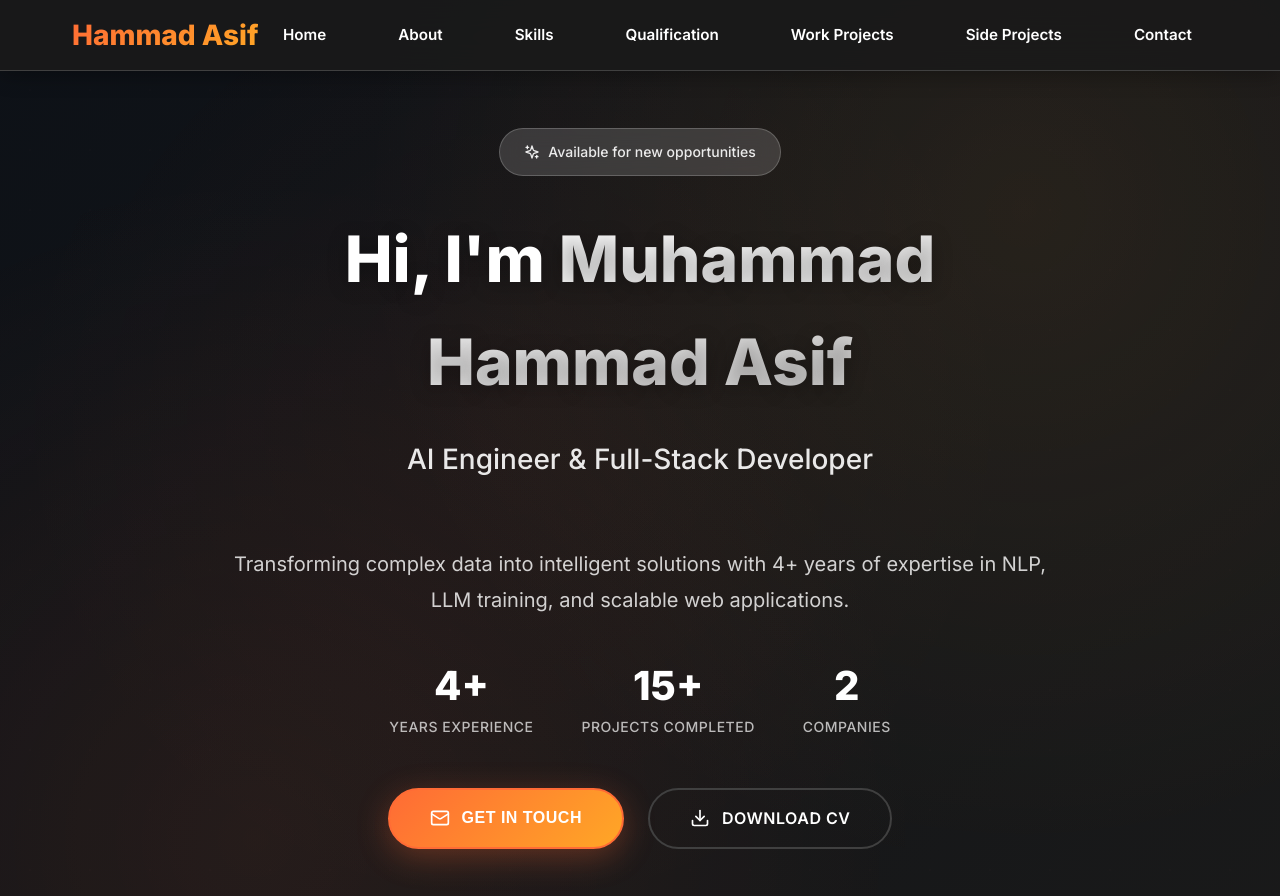
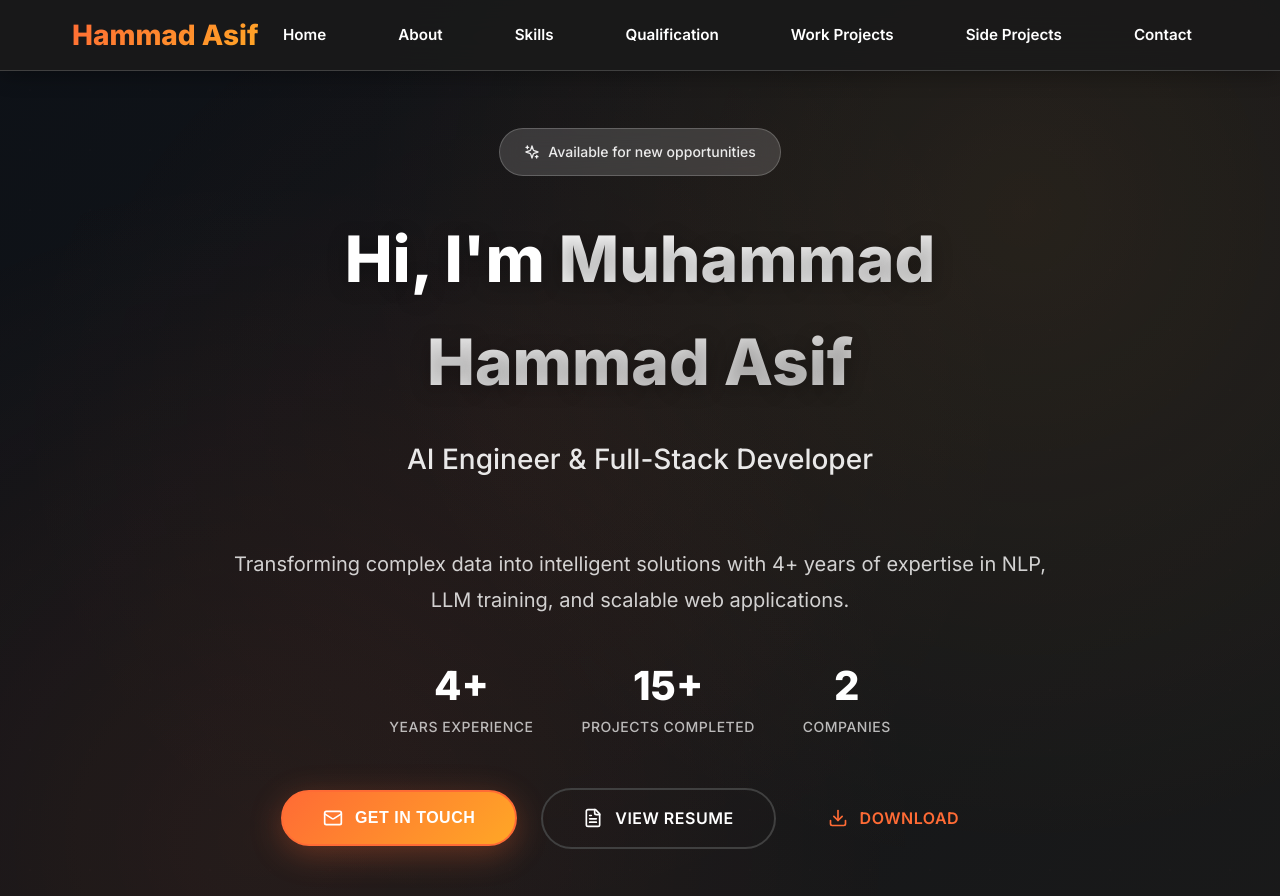
Before and after one commit to Hammad-Asif/portfolio-website, a React (Vite) app: page / in a window 1280 px wide. Shown: the top 896 px of the page. Built offline with nearby package versions, Linux system fonts and the light colour scheme.

Commit message:
Add CV download functionality to portfolio

```diff
--- a/src/components/Hero.jsx
+++ b/src/components/Hero.jsx
@@ -1,5 +1,5 @@
 import React, { useEffect, useState } from 'react';
-import { Download, Mail, Github, Linkedin, ChevronDown, Sparkles } from 'lucide-react';
+import { Download, Mail, Github, Linkedin, ChevronDown, Sparkles, FileText } from 'lucide-react';
 
 const Hero = () => {
   const [isVisible, setIsVisible] = useState(false);
@@ -63,14 +63,27 @@ const Hero = () => {
               <Mail size={20} />
               Get In Touch
             </button>
+            <div className="resume-buttons">
               <a
-              href="/resume.pdf"
+                href="/MuhammadHammad CV.pdf"
                 className="btn btn-secondary"
+                target="_blank"
+                rel="noopener noreferrer"
+                aria-label="View Resume in new tab"
+              >
+                <FileText size={20} />
+                View Resume
+              </a>
+              <a
+                href="/MuhammadHammad CV.pdf"
+                className="btn btn-outline"
                 download="Muhammad_Hammad_Asif_Resume.pdf"
+                aria-label="Download Resume PDF"
               >
                 <Download size={20} />
-              Download CV
+                Download
               </a>
+            </div>
           </div>
 
           <div className="hero-social">
--- a/src/index.css
+++ b/src/index.css
@@ -587,6 +587,37 @@ body {
   flex-wrap: wrap;
   margin-bottom: 3rem;
   animation: fadeInUp 1s ease-out 1s both;
+  align-items: center;
+}
+
+.resume-buttons {
+  display: flex;
+  gap: 0.75rem;
+  flex-wrap: wrap;
+}
+
+.btn-outline {
+  background: transparent;
+  color: var(--primary-color);
+  border: 2px solid var(--primary-color);
+  padding: 0.75rem 1.5rem;
+  border-radius: 50px;
+  font-weight: 600;
+  text-decoration: none;
+  transition: all 0.3s ease;
+  display: inline-flex;
+  align-items: center;
+  gap: 0.5rem;
+  font-size: 0.9rem;
+  text-transform: uppercase;
+  letter-spacing: 0.5px;
+}
+
+.btn-outline:hover {
+  background: var(--primary-color);
+  color: white;
+  transform: translateY(-2px);
+  box-shadow: 0 4px 15px rgba(255, 107, 53, 0.3);
 }
 
 /* Modern Button Styles */
@@ -854,6 +885,18 @@ body {
     align-items: center;
     gap: 1rem;
     margin-bottom: 2rem;
+  }
+
+  .resume-buttons {
+    flex-direction: row;
+    justify-content: center;
+    width: 100%;
+    gap: 0.5rem;
+  }
+
+  .btn-outline {
+    padding: 0.625rem 1.25rem;
+    font-size: 0.875rem;
   }
 
   .btn {
```
Also changed, not shown: 2 other files (tests, documents, lock files or other folders). Lines whose indentation alone changed are shown as unchanged.
